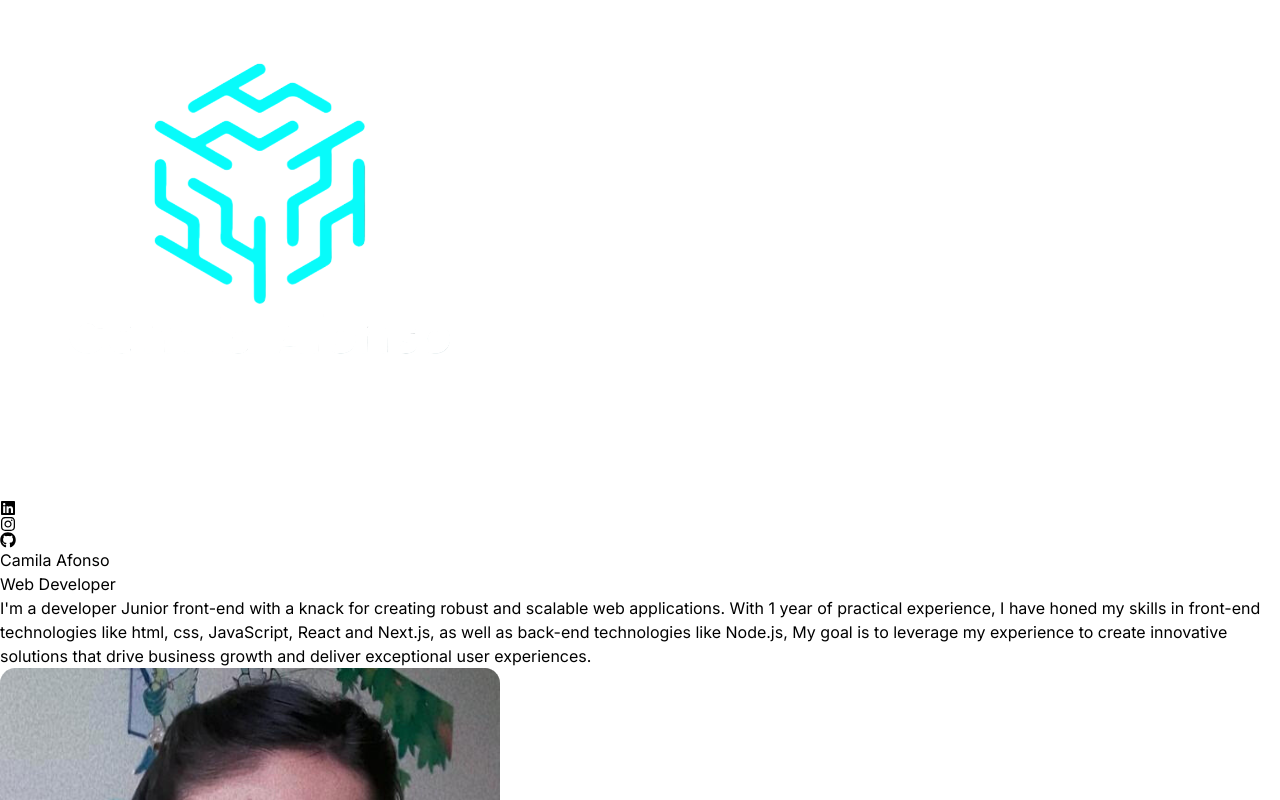
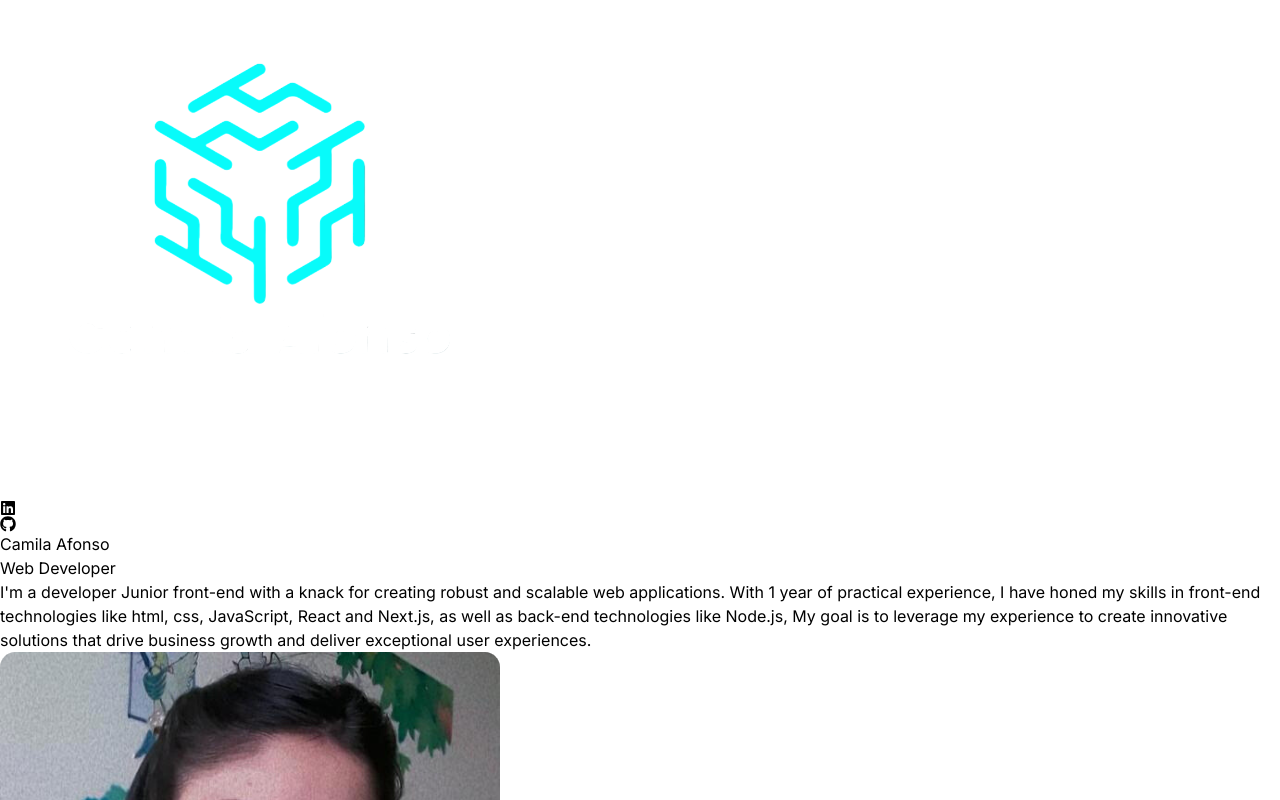
Before and after one commit to crcami/react-portfolio, a React (Vite) app: page / in a window 1280 px wide. Shown: the top 800 px of the page. Built offline with nearby package versions, Linux system fonts and the light colour scheme.

Commit message:
feat: adding links to linkedin and github.

```diff
--- a/src/components/Navbar.jsx
+++ b/src/components/Navbar.jsx
@@ -1,6 +1,5 @@
 import logo from "../assets/images/logoBlue.png";
 import { FaLinkedin } from "react-icons/fa";
-import { FaInstagram } from "react-icons/fa";
 import { FaGithub } from "react-icons/fa";
 
 const Navbar = () => {
@@ -10,9 +9,12 @@ const Navbar = () => {
         <img className="mx-2 w-40 h-40" src={logo} alt="logo" />
       </div>
       <div className="m-8 flex items-center justify-center gap-4 text-2xl">
-        <FaLinkedin />
-        <FaInstagram />
-        <FaGithub />
+        <a href="https://www.linkedin.com/in/crcami/" target="_blank" rel="noopener noreferrer">
+          <FaLinkedin />
+        </a>
+        <a href="https://github.com/crcami" target="_blank" rel="noopener noreferrer">
+          <FaGithub />
+        </a>
       </div>
     </nav>
   );
```
